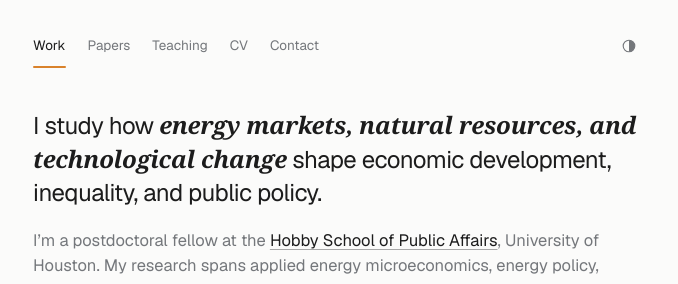
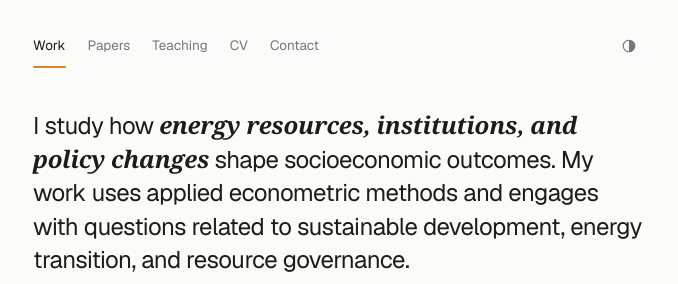
Before and after one commit to soranmohtadi/soranmohtadi.github.io, a plain HTML site: page index.html in a window 1280 px wide. Shown: the part 287-571 px from the top of the page, without its empty margins (301-979 px from the left). Drawn offline with nearby package versions, Linux system fonts and the light colour scheme; a web font is replaced by a local one.

Commit message:
Update index.html

```diff
--- a/index.html
+++ b/index.html
@@ -374,8 +374,8 @@
   <!-- ABOUT -->
   <section class="about">
     <p class="lede">
-      I study how <span class="hl">energy markets, natural resources, and technological change</span>
-      shape economic development, inequality, and public policy.
+      I study how <span class="hl">energy resources, institutions, and policy changes</span> shape socioeconomic outcomes.
+      My work uses applied econometric methods and engages with questions related to sustainable development, energy transition, and resource governance.
     </p>
     <p class="bio">
       I’m a postdoctoral fellow at the
```
